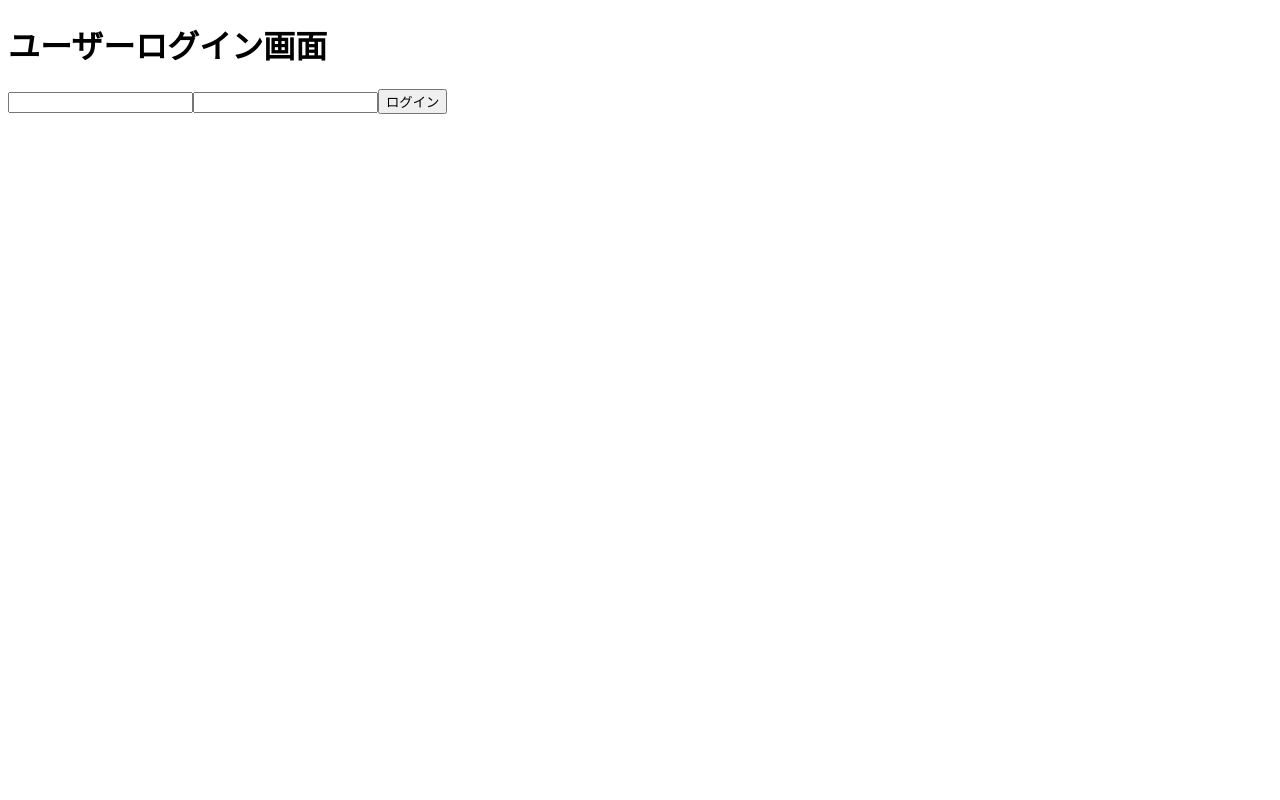
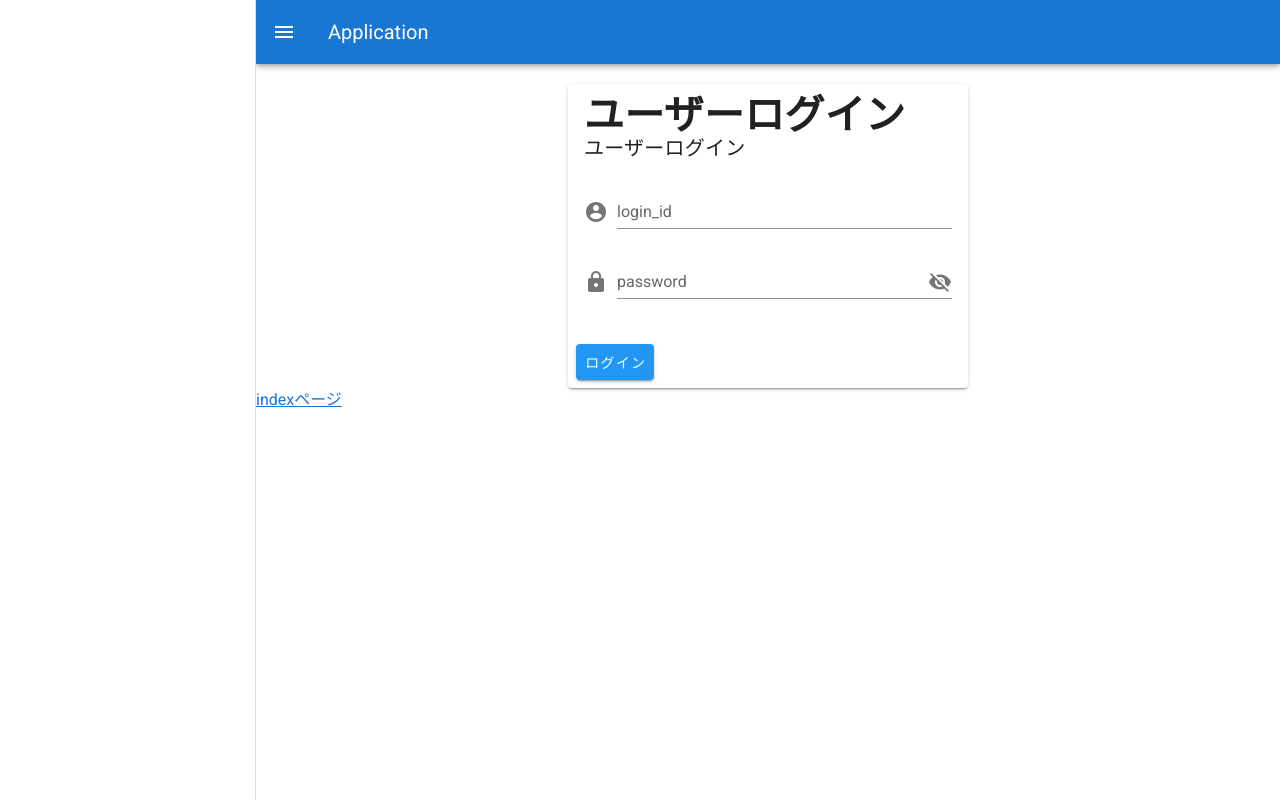
Before and after one commit to george0528/AttendanceManagement, a Nuxt app in the folder front-end/: page /user/login in a window 1280 px wide. Built offline with nearby package versions, Linux system fonts and the light colour scheme; no server answers.

Commit message:
chore: f vuetifyを導入

```diff
--- a/front-end/components/Alert.vue
+++ b/front-end/components/Alert.vue
@@ -26,3 +26,12 @@
   display: none;
 }
 </style>
+
+<script>
+export default {
+  beforeUpdate() {
+    console.log('updatetestttttttttttt');
+    this.$store.commit('alertFlash');
+  }
+}
+</script>
--- /dev/null
+++ b/front-end/layouts/vutify.vue
@@ -0,0 +1,28 @@
+<template>
+  <v-app id="inspire">
+    <v-navigation-drawer
+      v-model="drawer"
+      app
+    >
+      <!--  -->
+    </v-navigation-drawer>
+
+    <v-app-bar app dark color="primary">
+      <v-app-bar-nav-icon @click="drawer = !drawer"></v-app-bar-nav-icon>
+
+      <v-toolbar-title>Application</v-toolbar-title>
+    </v-app-bar>
+
+    <v-main dark app>
+      <Nuxt />
+    </v-main>
+  </v-app>
+</template>
+
+<script>
+  export default {
+    data: () => ({
+     drawer: null
+     }),
+  }
+</script>
--- /dev/null
+++ b/front-end/middleware/flash.js
@@ -0,0 +1,3 @@
+export default function({store}) {
+  store.commit('flash');
+}
--- a/front-end/nuxt.config.js
+++ b/front-end/nuxt.config.js
@@ -4,7 +4,7 @@ export default {
     devtools: true
   },
 
-  mode: 'universal',
+  ssr: true,
 
   // Global page headers: https://go.nuxtjs.dev/config-head
   head: {
@@ -42,6 +42,7 @@ export default {
 
   // Modules for dev and build (recommended): https://go.nuxtjs.dev/config-modules
   buildModules: [
+    '@nuxtjs/vuetify'
   ],
 
   // Modules: https://go.nuxtjs.dev/config-modules
--- a/front-end/package.json
+++ b/front-end/package.json
@@ -15,5 +15,7 @@
     "nuxt": "^2.15.7",
     "sass-loader": "^10.2.0"
   },
-  "devDependencies": {}
+  "devDependencies": {
+    "@nuxtjs/vuetify": "^1.12.3"
+  }
 }
--- a/front-end/pages/index.vue
+++ b/front-end/pages/index.vue
@@ -1,6 +1,8 @@
 <template>
 <div>
   <Tutorial/>
+  <nuxt-link to="/user/clockin">出勤</nuxt-link>
+  <nuxt-link to="/user/login">userlogin画面</nuxt-link>
 </div>
 </template>
 
--- /dev/null
+++ b/front-end/pages/user/clockin.vue
@@ -0,0 +1,11 @@
+<template>
+  <div>
+    <h1>出勤</h1>
+  </div>
+</template>
+
+<script>
+export default {
+  middleware: 'user_auth',
+}
+</script>
--- a/front-end/pages/user/login.vue
+++ b/front-end/pages/user/login.vue
@@ -1,19 +1,42 @@
 <template>
   <div class="main">
-    <h1>ユーザーログイン画面</h1>
-    <form @submit.prevent>
-      <input v-model="login_id" type="text">
-      <input v-model="password" type="password">
-      <button type='submit' @click="userLogin">ログイン</button>
-    </form>
+    <v-card width="400px" class="mx-auto mt-5">
+      <v-card-title primary-title>
+        <h1>ユーザーログイン</h1>
+        ユーザーログイン
+      </v-card-title>
+      <v-card-text>
+        <v-form @submit.prevent>
+          <v-text-field
+            name="login_id"
+            label="login_id"
+            v-model="login_id"
+            prepend-icon="mdi-account-circle"
+          ></v-text-field>
+          <v-text-field
+            name="password"
+            label="password"
+            v-model="password"
+            v-bind:type="showPassword ? 'text' : 'password'"
+            prepend-icon="mdi-lock"
+            append-icon="mdi-eye-off"
+            @click:append="showPassword = !showPassword"
+          ></v-text-field>
+        </v-form>
+      </v-card-text>
+      <v-card-actions>
+        <v-btn color="info" @click="userLogin">ログイン</v-btn>
+      </v-card-actions>
+    </v-card>
+    <nuxt-link to="/">indexページ</nuxt-link>
   </div>
 </template>
 
 <script>
 export default {
-  middleware: 'auth',
   data(){
     return {
+      showPassword: false,
       login_id: '',
       password: '',
     }
@@ -26,7 +49,8 @@ export default {
         password: this.password,
       })
       .then(res => {
-        this.$store.commit('alertSuccess', 'ログインに成功しました');
+        this.$store.commit('userLogin');
+        this.$store.commit('alert', 'ログインに成功しました', 'success');
       })
       .catch(e => {
         let message = e.response.data;
@@ -38,5 +62,6 @@ export default {
       this.password = '';
     },
   },
+  layout: 'vutify',
 }
 </script>
--- a/front-end/store/index.js
+++ b/front-end/store/index.js
@@ -3,6 +3,7 @@ export const state = () => ({
   alert: {
     status: 'none',
     message: '',
+    count: -1,
   },
   is_user_login: false,
   is_admin_login: false,
@@ -13,13 +14,19 @@ export const mutations = {
     state.count += 1;
     console.log(state.count);
   },
-  alertSuccess(state, message) {
-    state.alert.status = 'success';
+  alert(state, message, type, count = 0) {
+    state.alert.status = type;
     state.alert.message = message;
+    state.alert.count = count;
   },
-  alertFail(state, message) {
-    state.alert.status = 'danger';
-    state.alert.message = message;
+  flash(state) {
+    if(state.alert.count == 0 && state.alert.message !== '' && state.alert.status !== 'none') {
+      state.alert.count++;
+      return;
+    }
+    state.alert.count = -1;
+    state.alert.message = '';
+    state.alert.status = 'none';
   },
   userLogin(state) {
     state.is_user_login = true;
```
Also changed, not shown: front-end/middleware/user_auth.js (+8 -7 lines), 1 other file (tests, documents, lock files or other folders).
